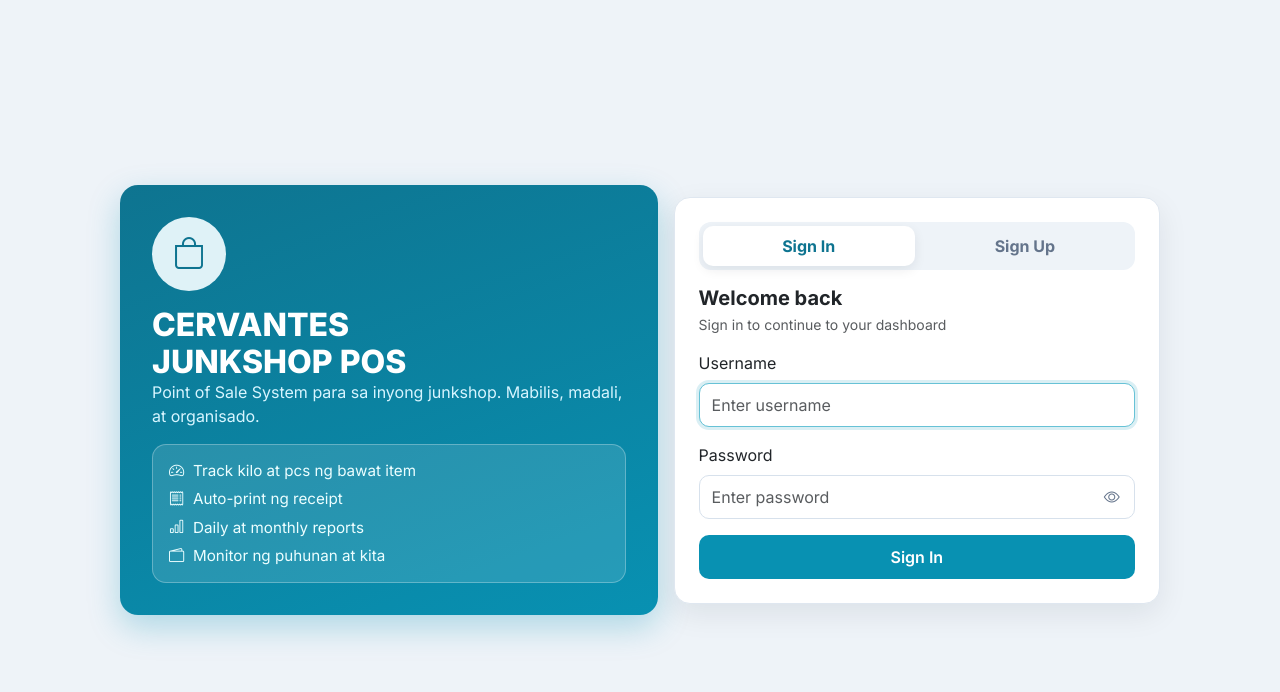
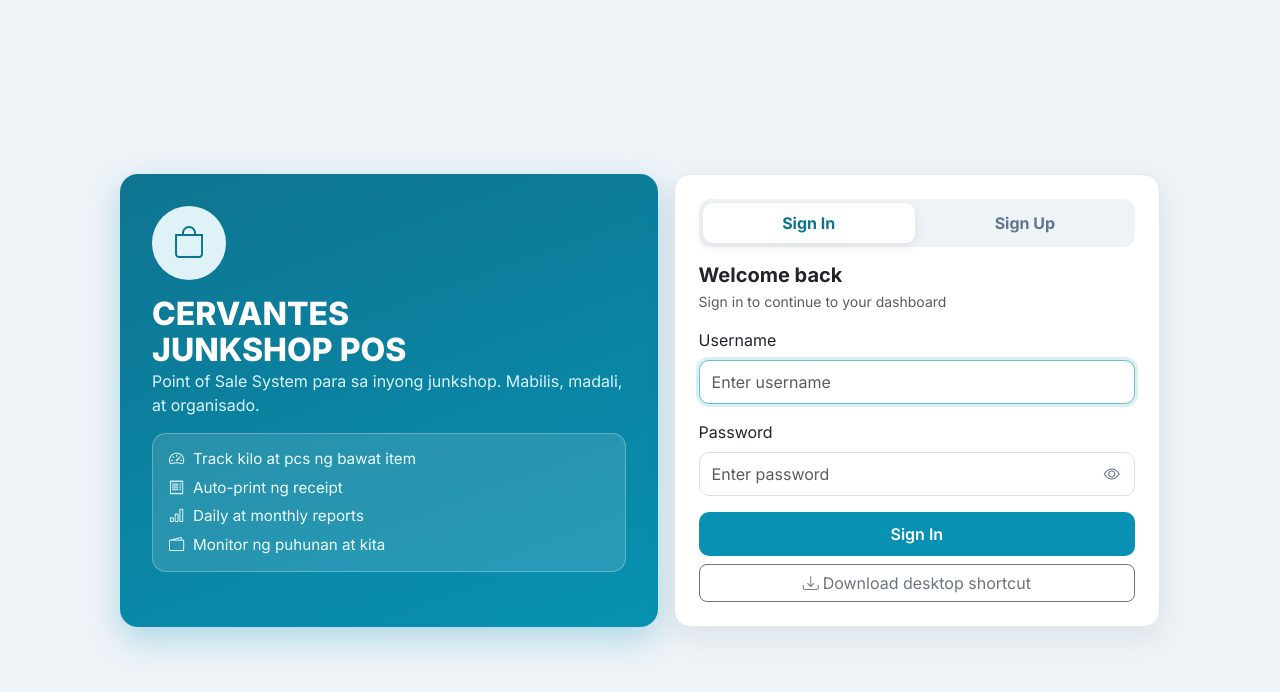
Before and after one commit to kymag20/Cervantes-Junk-Shop-POS, a Django app: page /login/ in a window 1280 px wide. Shown: the top 692 px of the page. Run offline with Django 5.2, Linux system fonts and the light colour scheme; data comes from the database, SQL or seed files in the repository; data that the repository does not hold is empty.

Commit message:
Add downloadable desktop shortcut

```diff
--- a/pos/templates/login.html
+++ b/pos/templates/login.html
@@ -271,6 +271,9 @@
                         </div>
                         <button type="submit" class="btn btn-login w-100">Sign In</button>
                     </form>
+                    <a href="{% url 'download_shortcut' %}" class="btn btn-outline-secondary w-100 mt-2 rounded-3">
+                        <i class="bi bi-download me-1"></i>Download desktop shortcut
+                    </a>
                 </div>
 
                 <div class="auth-form {% if show_signup %}active{% endif %}" id="signupForm">
--- a/pos/urls.py
+++ b/pos/urls.py
@@ -5,6 +5,7 @@ urlpatterns = [
     path('', views.public_home, name='public_home'),
     path('robots.txt', views.robots_txt, name='robots_txt'),
     path('sitemap.xml', views.sitemap_xml, name='sitemap_xml'),
+    path('download-shortcut/', views.download_shortcut, name='download_shortcut'),
     path('dashboard/', views.dashboard, name='dashboard'),
     path('login/', views.login_view, name='login'),
     path('logout/', views.logout_view, name='logout'),
--- a/pos/views.py
+++ b/pos/views.py
@@ -241,6 +241,19 @@ def logout_view(request):
 
 def public_home(request):
     return render(request, 'public_home.html')
+
+
+def download_shortcut(request):
+    app_url = request.build_absolute_uri(reverse('login'))
+    shortcut = "\r\n".join([
+        "[InternetShortcut]",
+        f"URL={app_url}",
+        "IconIndex=0",
+        "",
+    ])
+    response = HttpResponse(shortcut, content_type='application/octet-stream')
+    response['Content-Disposition'] = 'attachment; filename="Cervantes Junkshop POS.url"'
+    return response
 
 
 def robots_txt(request):
```
